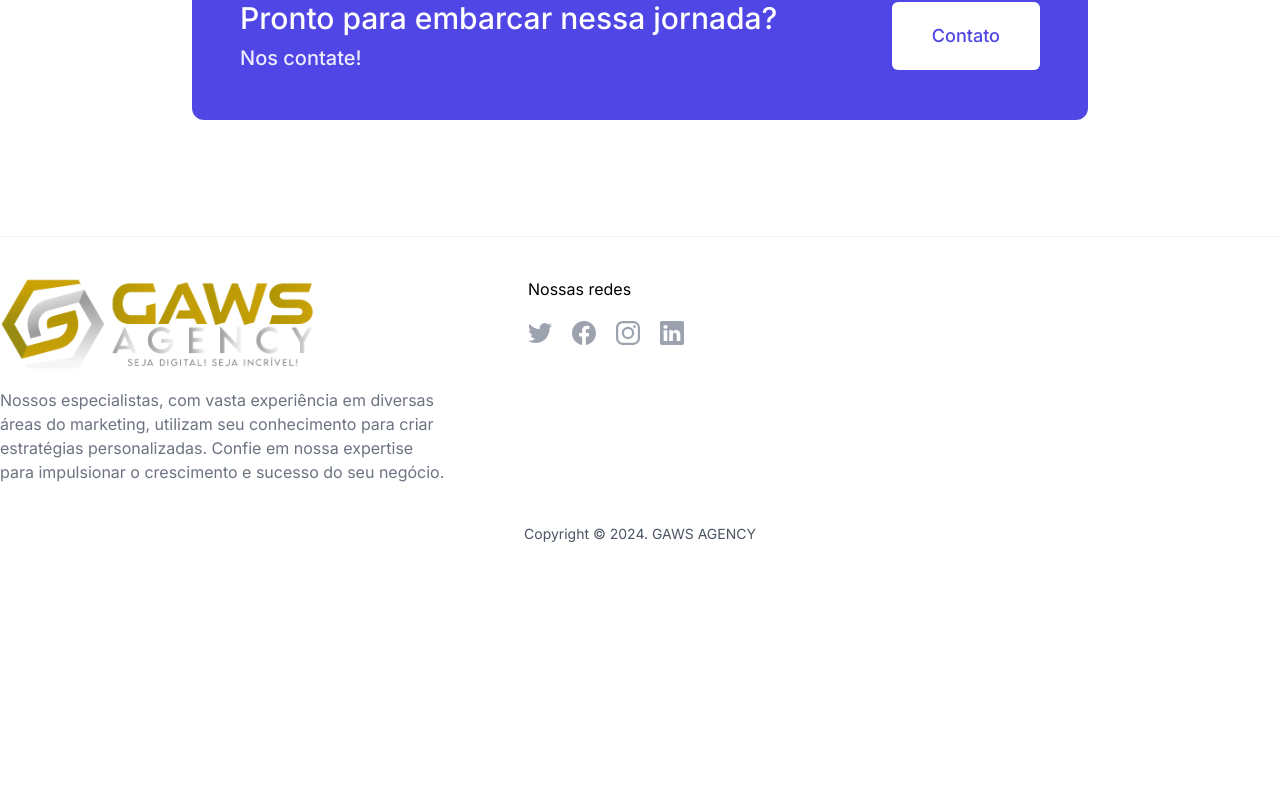
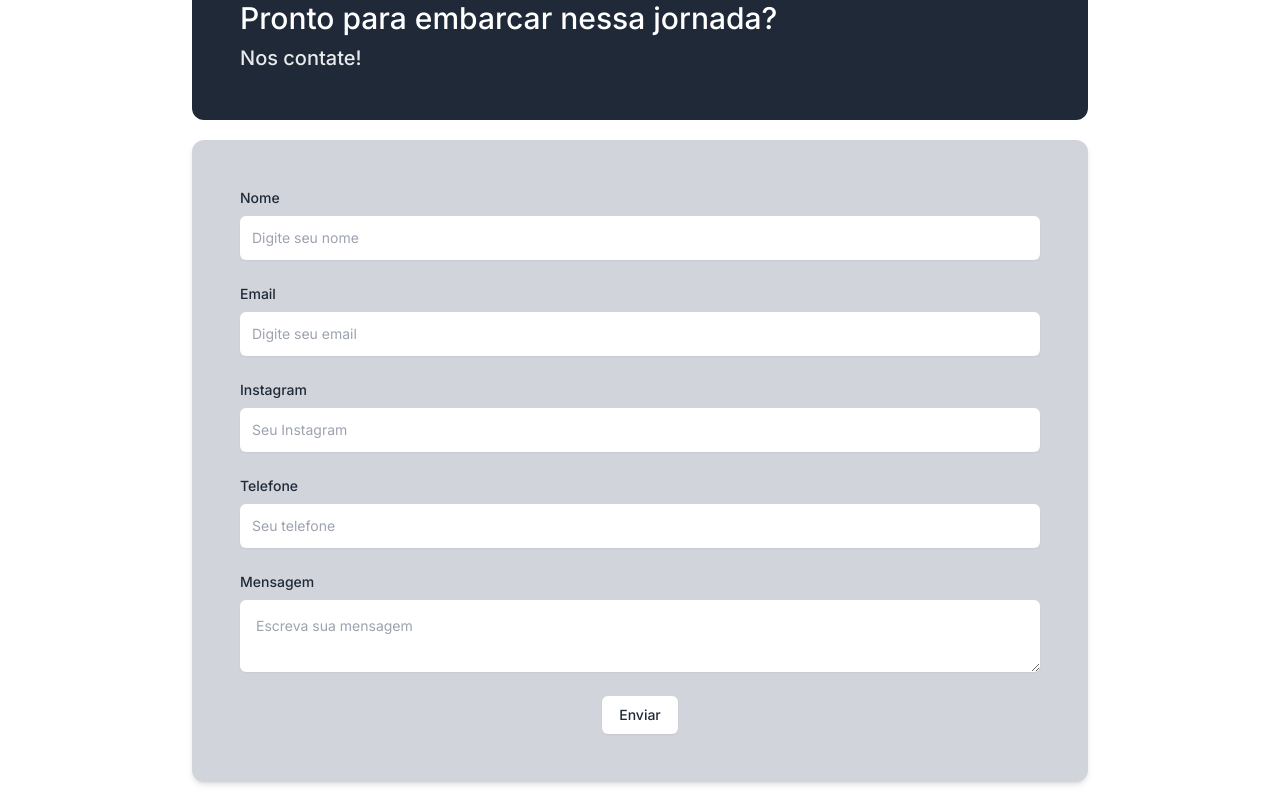
Before and after one commit to DaniloBFS/GAWS, a Next.js app: page / in a window 1280 px wide. Shown: the part 2879-3680 px from the top of the page. Before the commit the page ends 3495 px from the top, so only its background shows below. Built offline with nearby package versions, Linux system fonts and the light colour scheme.

Commit message:
Formulário

```diff
--- a/package.json
+++ b/package.json
@@ -26,6 +26,7 @@
     "axios": "^1.7.2",
     "next": "14.2.3",
     "next-themes": "^0.3.0",
+    "nodemailer": "^6.9.14",
     "react": "^18",
     "react-dom": "^18",
     "react-hook-form": "^7.52.0"
--- a/src/app/page.tsx
+++ b/src/app/page.tsx
@@ -1,3 +1,5 @@
+"use client";
+
 import { Container } from "@/components/Container";
 import { Hero } from "@/components/Hero";
 import { SectionTitle } from "@/components/SectionTitle";
--- a/src/components/Cta.tsx
+++ b/src/components/Cta.tsx
@@ -1,10 +1,56 @@
-import React from "react";
+import React, { useState } from "react";
 import { Container } from "@/components/Container";
 
 export const Cta = () => {
+  const [name, setName] = useState("");
+  const [email, setEmail] = useState("");
+  const [instagram, setInstagram] = useState("");
+  const [phone, setPhone] = useState("");
+  const [message, setMessage] = useState("");
+  const [submitted, setSubmitted] = useState(false);
+  const [error, setError] = useState("");
+
+  const submit = (e) => {
+    e.preventDefault();
+
+    fetch("https://formcarry.com/s/qKTNg911VCS", {
+      method: "POST",
+      headers: {
+        "Content-Type": "application/json",
+        Accept: "application/json",
+      },
+      body: JSON.stringify({ name, email, instagram, phone, message }),
+    })
+      .then((res) => res.json())
+      .then((res) => {
+        if (res.code === 200) {
+          setSubmitted(true);
+        } else {
+          setError(res.message);
+        }
+      })
+      .catch((error) => setError(error));
+  };
+
+  if (error) {
+    return (
+      <Container>
+        <div className="text-red-500">{error}</div>
+      </Container>
+    );
+  }
+
+  if (submitted) {
+    return (
+      <Container>
+        <div className="text-green-500">Recebemos sua mensagem!</div>
+      </Container>
+    );
+  }
+
   return (
     <Container>
-      <div className="flex flex-wrap items-center justify-between w-full max-w-4xl gap-5 mx-auto text-white bg-indigo-600 px-7 py-7 lg:px-12 lg:py-12 lg:flex-nowrap rounded-xl">
+      <div className="flex flex-wrap items-center justify-between w-full max-w-4xl gap-5 mx-auto text-white bg-gray-800 px-7 py-7 lg:px-12 lg:py-12 lg:flex-nowrap rounded-xl">
         <div className="flex-grow text-center lg:text-left">
           <h2 className="text-2xl font-medium lg:text-3xl">
             Pronto para embarcar nessa jornada?
@@ -13,17 +59,89 @@ export const Cta = () => {
             Nos contate!
           </p>
         </div>
-        <div className="flex-shrink-0 w-full text-center lg:w-auto">
-          <a
-            href="#"
-            target="_blank"
-            rel="noopener"
-            className="inline-block py-3 mx-auto text-lg font-medium text-center text-indigo-600 bg-white rounded-md px-7 lg:px-10 lg:py-5 "
+      </div>
+
+      <form onSubmit={submit} className="space-y-6 bg-gray-300 px-7 py-7 lg:px-12 lg:py-12 lg:flex-nowrap rounded-xl shadow-md w-full max-w-4xl mx-auto mt-5">
+        <div className="flex flex-col">
+          <label htmlFor="name" className="block text-sm font-medium text-gray-800 mb-1">
+            Nome
+          </label>
+          <input
+            id="name"
+            type="text"
+            placeholder="Digite seu nome"
+            value={name}
+            onChange={(e) => setName(e.target.value)}
+            required
+            className="p-3 mt-1 block w-full rounded-md bg-white text-gray-800 shadow-sm focus:border-indigo-500 focus:ring-indigo-500 sm:text-sm"
+          />
+        </div>
+        <div className="flex flex-col">
+          <label htmlFor="email" className="block text-sm font-medium text-gray-800 mb-1">
+            Email
+          </label>
+          <input
+            id="email"
+            type="email"
+            placeholder="Digite seu email"
+            value={email}
+            onChange={(e) => setEmail(e.target.value)}
+            required
+            className="p-3 mt-1 block w-full rounded-md bg-white text-gray-800 shadow-sm focus:border-indigo-500 focus:ring-indigo-500 sm:text-sm"
+          />
+        </div>
+        <div className="flex flex-col">
+          <label htmlFor="instagram" className="block text-sm font-medium text-gray-800 mb-1">
+            Instagram
+          </label>
+          <input
+            id="instagram"
+            type="text"
+            placeholder="Seu Instagram"
+            value={instagram}
+            onChange={(e) => setInstagram(e.target.value)}
+            required
+            className="p-3 mt-1 block w-full rounded-md bg-white text-gray-800 shadow-sm focus:border-indigo-500 focus:ring-indigo-500 sm:text-sm"
+          />
+        </div>
+        <div className="flex flex-col">
+          <label htmlFor="phone" className="block text-sm font-medium text-gray-800 mb-1">
+            Telefone
+          </label>
+          <input
+            id="phone"
+            type="text"
+            placeholder="Seu telefone"
+            value={phone}
+            onChange={(e) => setPhone(e.target.value)}
+            required
+            className="p-3 mt-1 block w-full rounded-md bg-white text-gray-800 shadow-sm focus:border-indigo-500 focus:ring-indigo-500 sm:text-sm"
+          />
+        </div>
+        <div className="flex flex-col">
+          <label htmlFor="message" className="block text-sm font-medium text-gray-800 mb-1">
+            Mensagem
+          </label>
+          <textarea
+            id="message"
+            placeholder="Escreva sua mensagem"
+            value={message}
+            onChange={(e) => setMessage(e.target.value)}
+            className="mt-1 block w-full rounded-md bg-white text-gray-800 shadow-sm focus:border-indigo-500 focus:ring-indigo-500 sm:text-sm p-4"
+          />
+
+        </div>
+        <div className="flex justify-center">
+          <button
+            type="submit"
+            className="inline-flex justify-center py-2 px-4 border border-transparent shadow-sm text-sm font-medium rounded-md text-gray-800 bg-white hover:bg-gray-100 focus:outline-none focus:ring-2 focus:ring-offset-2 focus:ring-indigo-500"
           >
-            Contato
-          </a>
+            Enviar
+          </button>
         </div>
-      </div>
+      </form>
     </Container>
   );
 };
+
+export default Cta;
```
Also changed, not shown: src/components/form.tsx (added), 2 other files (tests, documents, lock files or other folders).
